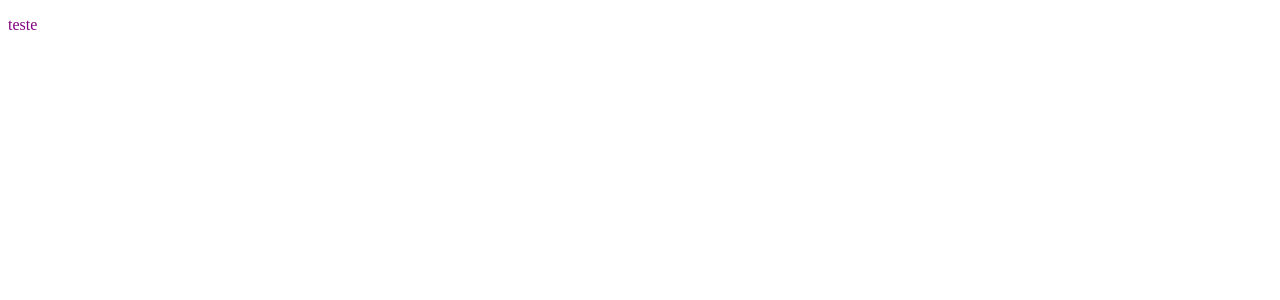
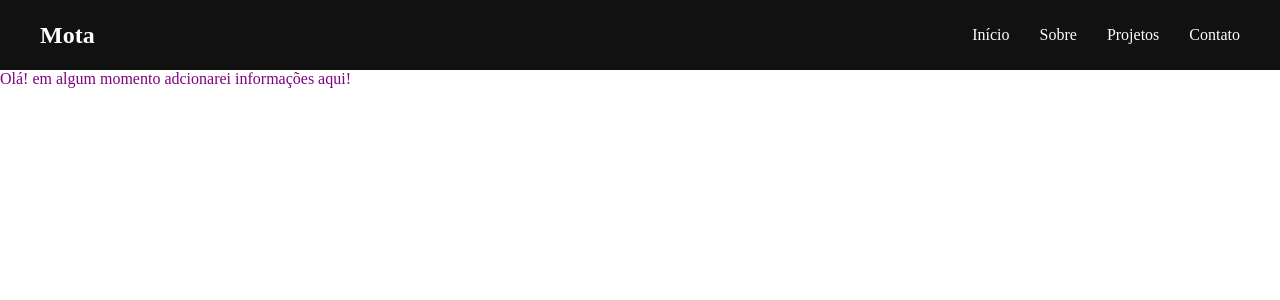
Before and after one commit to joaopedrosantanamotalol/portifolio-mota, a React (Vite) app: page / in a window 1280 px wide. Shown: the top 300 px of the page. Built offline with nearby package versions, Linux system fonts and the light colour scheme.

Commit message:
add: now we have a global css and a navbar component

```diff
--- /dev/null
+++ b/src/components/navbar/Navbar.css
@@ -0,0 +1,33 @@
+.navbar {
+  width: 100%;
+  height: 70px;
+
+  display: flex;
+  align-items: center;
+  justify-content: space-between;
+
+  padding: 0 40px;
+  box-sizing: border-box;
+
+  background-color: #111;
+  color: white;
+}
+
+.navbar-logo {
+  font-size: 24px;
+  font-weight: bold;
+}
+
+.navbar-links {
+  display: flex;
+  gap: 30px;
+}
+
+.navbar-links a {
+  color: white;
+  text-decoration: none;
+}
+
+.navbar-links a:hover {
+  color: #646cff;
+}
--- /dev/null
+++ b/src/components/navbar/navbar.tsx
@@ -0,0 +1,18 @@
+import './Navbar.css'
+
+export default function Navbar() {
+  return (
+    <nav className="navbar">
+      <div className="navbar-logo">
+        Mota
+      </div>
+
+      <div className="navbar-links">
+        <a href="#inicio">Início</a>
+        <a href="#sobre">Sobre</a>
+        <a href="#projetos">Projetos</a>
+        <a href="#contato">Contato</a>
+      </div>
+    </nav>
+  )
+}
--- /dev/null
+++ b/src/global/global.css
@@ -0,0 +1,12 @@
+* {
+  margin: 0;
+  padding: 0;
+  box-sizing: border-box;
+}
+
+html,
+body,
+#root {
+  width: 100%;
+  min-height: 100%;
+}
--- a/src/main.tsx
+++ b/src/main.tsx
@@ -1,6 +1,7 @@
 import { StrictMode } from 'react'
 import { createRoot } from 'react-dom/client'
 import App from './pages/main/App.tsx'
+import './global/global.css'
 
 createRoot(document.getElementById('root')!).render(
   <StrictMode>
--- a/src/pages/main/App.tsx
+++ b/src/pages/main/App.tsx
@@ -1,10 +1,12 @@
+import Navbar from '../../components/navbar/navbar'
 import './App.css'
 
 export default function App() {
 
   return (
     <>
-    <p className='teste'>teste</p>
+    <Navbar/>
+    <p className='teste'>Olá! em algum momento adcionarei informações aqui!</p>
     </>
   )
 }
```
